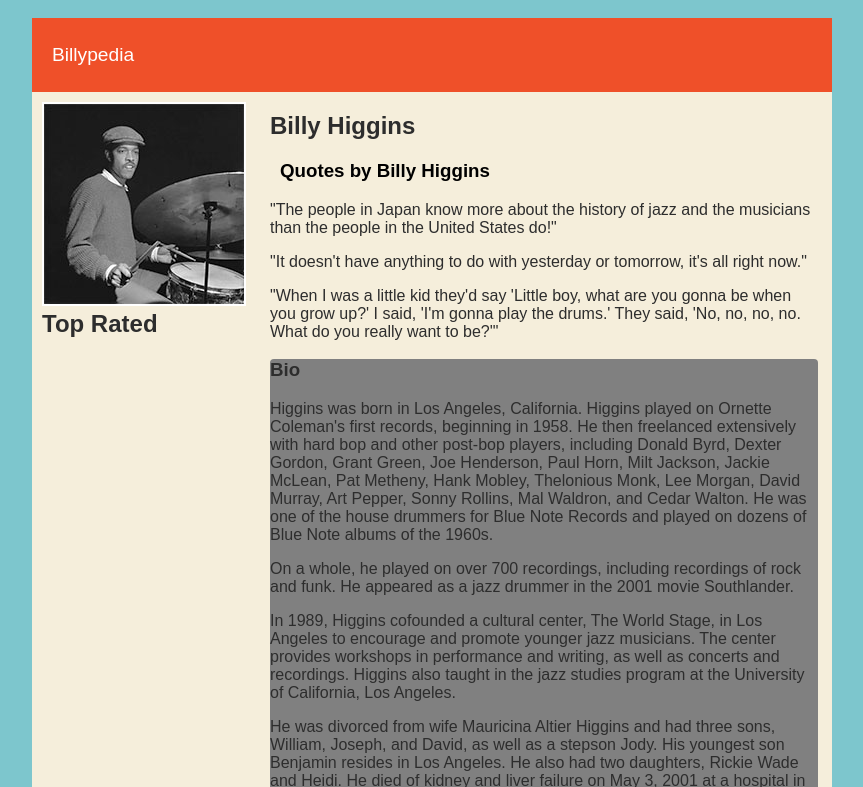
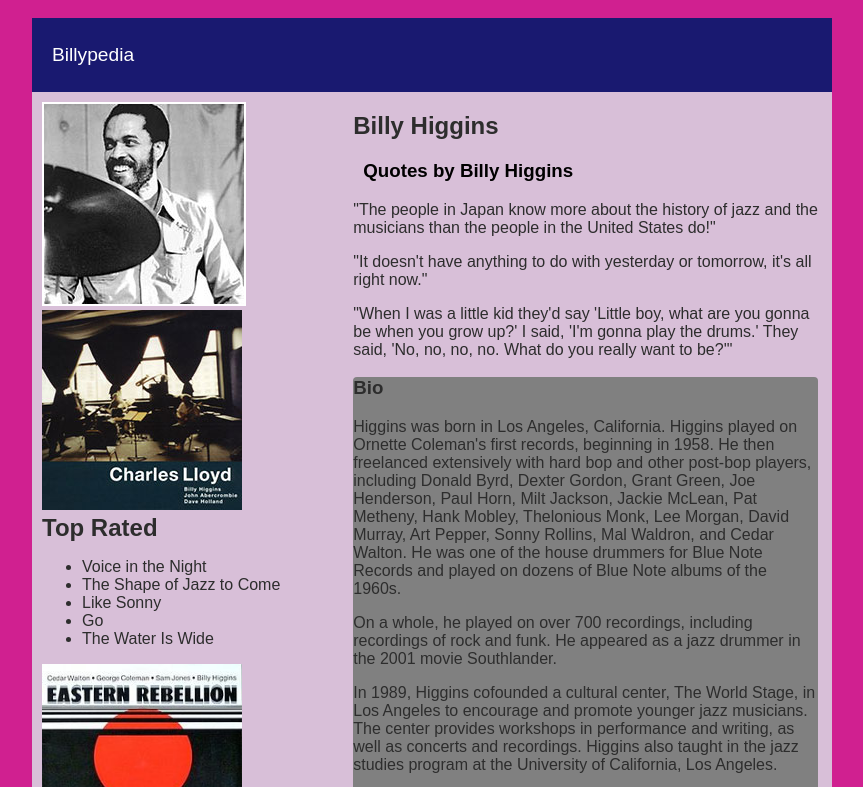
Before and after one commit to jaykindell/jaykindell.github.io, a plain HTML site: page projects/billypedia/index.html in a window 1280 px wide. Both pictures are taken after a click on the picture 352 px from the left and 204 px from the top of the page. Shown: the top 787 px of the page, without its empty margins (208-1071 px from the left). Drawn offline with nearby package versions, Linux system fonts and the light colour scheme.

Commit message:
billypedia complete

```diff
--- a/projects/billypedia/css/site.css
+++ b/projects/billypedia/css/site.css
@@ -1,5 +1,5 @@
 body {
-    background: rgb(125, 198, 205);
+    background: rgb(208, 32, 144);
     color: rgb(45, 45, 45);
     padding: 10px;
     font-family: arial;
@@ -19,7 +19,7 @@ header {
 /* navigation menu */
 
 nav {
-    background: rgb(239, 80, 41);
+    background: rgb(25, 25, 112);
     margin: 0 auto;
     display: flex;
     padding: 10px;
@@ -52,7 +52,7 @@ nav a {
 /* main container area beneath menu */
 
 main {
-    background: rgb(245, 238, 219);
+    background: rgb(216, 191, 216);
     display: flex;
 }
 
@@ -78,6 +78,6 @@ main {
 
 #image-billy {
     border: 2px solid;
-    border-color: rgba(255, 255, 255, 1);
+    border-color: rgb(255, 255, 255, 1);
     cursor: pointer; cursor: hand;
 }
--- a/projects/billypedia/index.js
+++ b/projects/billypedia/index.js
@@ -4,17 +4,82 @@ $(document).ready(function() {
         // YOUR CODE BELOW HERE //
 
         // uncomment this to inspect all available data; delete when done //
-        console.log(data);
+        //console.log(data);
         $('#section-bio').css('background-color', 'grey').css('border-radius', '4px');
         $('#section-quotes').prependTo('#sections');
         $('.heading-quotes').css('color', 'black').css('padding-left', '10px');
 
-        $('#list-top-rated')
+        /*
         // EXAMPLE: Looping over top rated recordings; replace with your code //
         let topRated = data.discography.topRated;
         _.forEach(topRated, function(recording) {
             console.log(recording);
         });
+        */
+        let topRated = data.discography.topRated;
+        _.forEach(topRated, function(recording){
+            $('#list-top-rated').append($('<li>').text(recording.title).click(function(){
+                $('#top-rated-image').attr('src', recording["art"]);
+            }));
+        });
+
+        $('<section>').attr('id', 'section-recordings').append($('<h3>').text('Recordings')).appendTo($('#sidebar'));
+        $('#section-recordings').append($('<ul>').attr('id', 'list-recordings'));
+
+        var recordings = data.discography.recordings;
+        _.map(recordings, function(recording){
+            var $listItem = $('<li>').addClass('recording').click(function(){
+                $('#recordings-image').attr('src', recording["art"])});
+            var $title = $('<div>').text(recording.title).addClass('title');
+            var $artist = $('<div>').text(recording.artist).addClass('artist');
+            var $release = $('<div>').text(recording.release).addClass('release');
+            var $year =$('<div>').text(recording.year).addClass('year');
+
+            $listItem.append($title, $artist, $release, $year);
+            $('#list-recordings').append($listItem);
+
+        });
+
+        $('#section-top-rated').prepend($('<img>').attr('id', 'top-rated-image').attr('src', topRated[0].art));
+        $('#section-recordings').prepend($('<img>').attr('id', 'recordings-image').attr('src', recordings[0].art));
+
+
+        var billyImages = data.images.billy;
+        $('#image-billy').click(function(){
+            var billyPic = $('#image-billy').attr('src');
+            var billyIndex = _.indexOf(billyImages, billyPic);
+            //console.log(billyPic, billyIndex);
+            if(billyIndex < billyImages.length - 1){
+                billyPic = billyImages[billyIndex + 1];
+            } else {
+                billyPic = billyImages[0];
+            }
+            //console.log(billyPic, billyIndex);
+            $('#image-billy').attr('src', billyPic);
+        });
+
+
+
+        var createTable = function(rider){
+            var createRow = function(rideItem){
+                var $row = $("<tr>");
+                var $itemType = $("<td>").text(rideItem.type);
+                var $itemDesc = $("<td>").text(rideItem.desc);
+                $row.append($itemType);
+                $row.append($itemDesc);
+                return $row;
+            };
+            var $table = $("<table>");
+            var $rows = _.map(rider, createRow);
+           // console.log($rows);
+            console.log(rider);
+            $table.append($rows);
+            //console.log($table);
+            return $table;
+        };
+        let rider = data.rider;
+        createTable(rider).appendTo('.content');
+
 
 
         // YOUR CODE ABOVE HERE //
```
Also changed, not shown: projects/billypedia/README.md.
